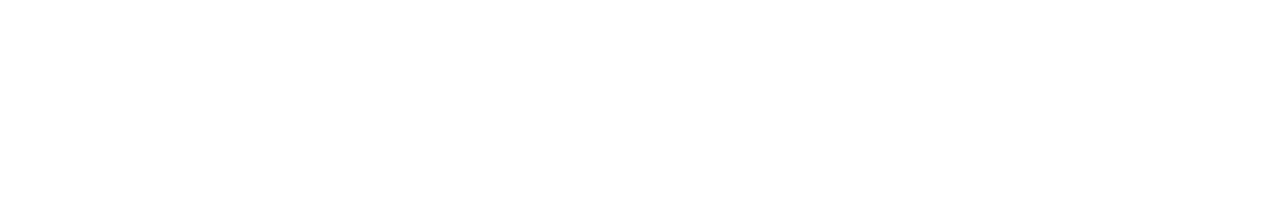
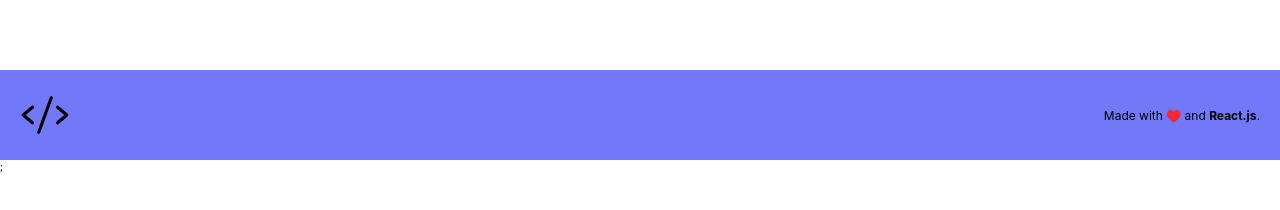
Before and after one commit to llucasgomes/blog-challenge, a React (Vite) app: page / in a window 1280 px wide. Shown: the part 510-720 px from the top of the page. Built offline with nearby package versions, Linux system fonts and the light colour scheme; no server answers.

Commit message:
:sparkles: chore: Add component Footer

```diff
--- a/src/routes/index.jsx
+++ b/src/routes/index.jsx
@@ -2,6 +2,7 @@
 import { Home } from "../pages/Home";
 import { Page_Description } from "../pages/Description";
 import { Header } from "../shared/components/Header";
+import { Footer } from "../shared/components/Footer";
 
 export const Rotas = () => {
   return (
@@ -12,6 +13,7 @@
         <Route path="/post" element={<Page_Description />} />
         <Route path="*" element={<Home />} />
       </Routes>
+      <Footer />
     </BrowserRouter>
   );
 };
```
